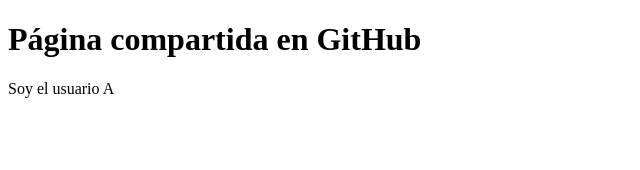
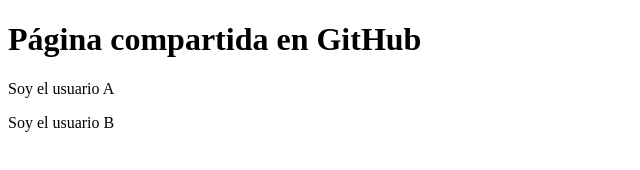
Before and after one commit to bonavoid-del/Carpeta_compartida, a plain HTML site: page index.html in a window 1280 px wide. Shown: the whole page, without its empty margins (0-640 px from the left). Drawn offline with Linux system fonts and the light colour scheme.

Commit message:
Add user B's introduction to index.html
version a y b

```diff
--- a/index.html
+++ b/index.html
@@ -7,6 +7,7 @@
 <body>
  <h1>Página compartida en GitHub</h1>
  <p>Soy el usuario A</p>
+ <p>Soy el usuario B</p>
  <!-- Aquí cada usuario añadirá su contenido -->
 </body>
 </html>
```
